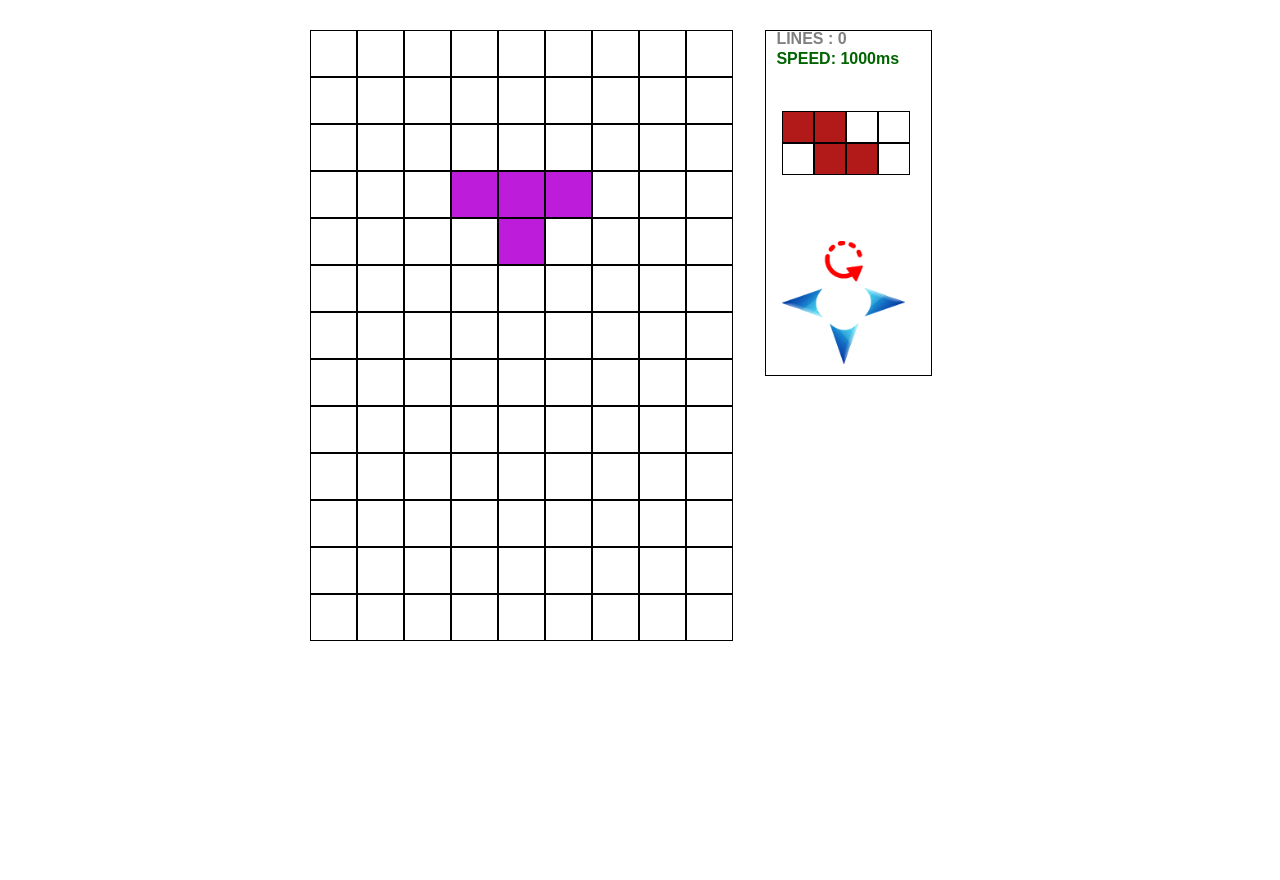
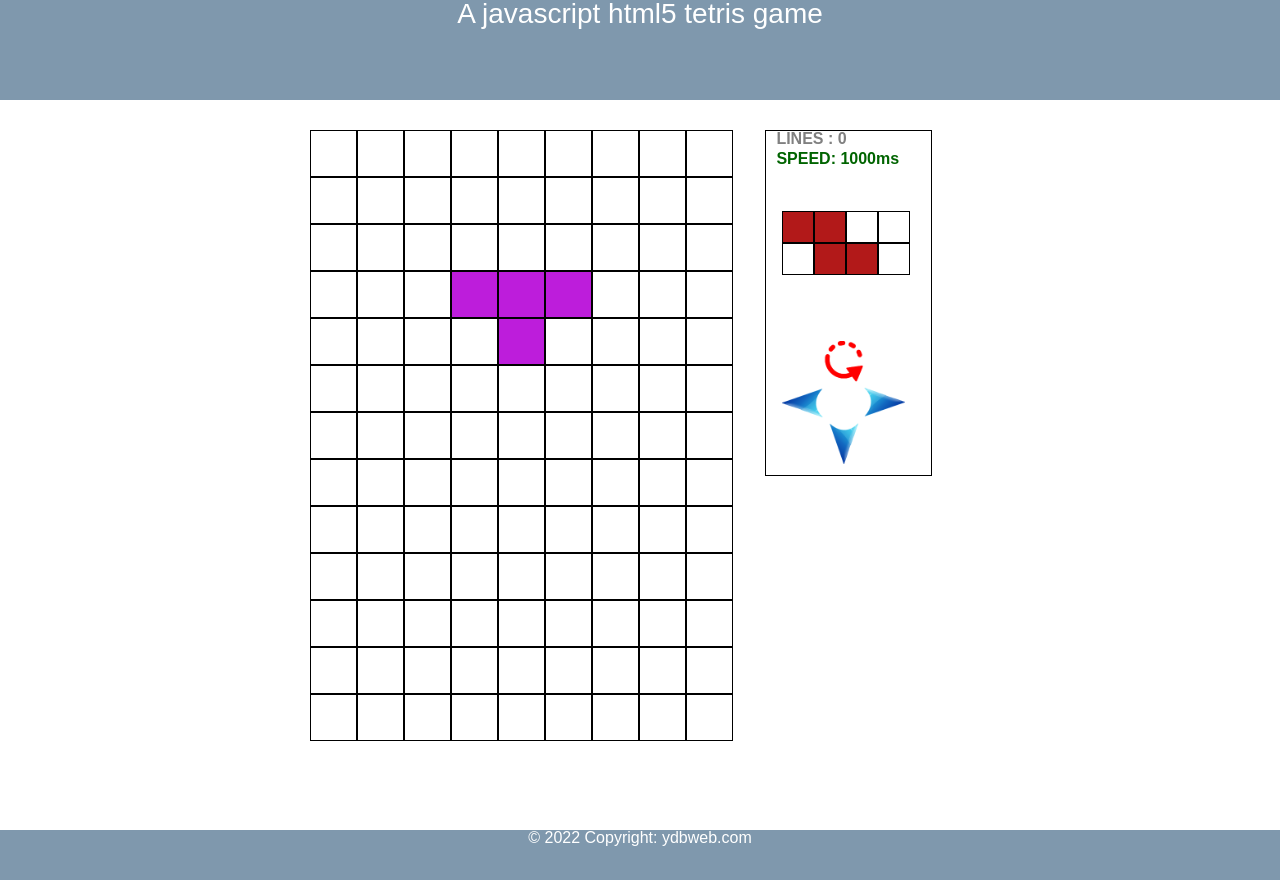
Before and after one commit to yvandbweb/jstetris, a plain HTML site: page index.html in a window 1280 px wide. Before the commit the page ends 800 px from the top, so only its background shows below. Drawn offline with Linux system fonts and the light colour scheme.

Commit message:
Revert "update"
This reverts commit 55ec6394b786d961a7baaabb525a8c89f3bdd37e.

```diff
--- a/index.html
+++ b/index.html
@@ -11,6 +11,10 @@
 </head>
 <body>
 	<div class="page-container">
+			<div class="content-wrap">
+					<div class="row1">
+							<div class="angular">A javascript html5 tetris game</div>
+					</div>
 					<div id="tetrisbod">
 								<div id="top">
 										<div id="topleft">
@@ -75,6 +79,13 @@
 									<div class="clear"></div>
 								</div>
 								<div class="clear"></div>
+					</div>
+				</div>
+				<footer class="fixed-bottom">
+					<div class="footer-copyright text-center py-3">© <span id="year"></span> Copyright:
+						ydbweb.com
+					</div>
+				</footer>
 		</div>
 	<script src="tetris.js"></script>
 	<script>init_tetris()</script>
--- a/tetris.css
+++ b/tetris.css
@@ -45,6 +45,7 @@ table {
 
 .page-container {
   position: relative;
+  min-height: 100vh;
   padding:0;
   margin:0;
 }
@@ -79,7 +80,7 @@ footer {
 
 #tetrisbod{
 	width:660px;
-    min-height:650px;
+    min-height:700px;
     margin:0 auto;
     margin-top:30px;
 }
--- a/tetris.js
+++ b/tetris.js
@@ -690,6 +690,13 @@ function clickbottom(){
 }
 
 
+function set_date_init_tetris(){
+  const d = new Date();
+  let year = d.getFullYear();
+  document.getElementById("year").innerHTML=year;
+}
+
+
 
 /*
 function clickleft(event){
```
